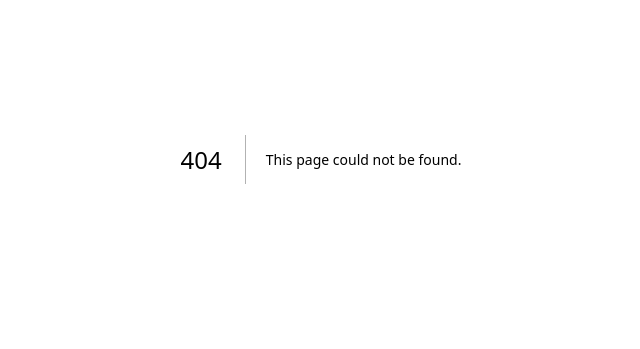
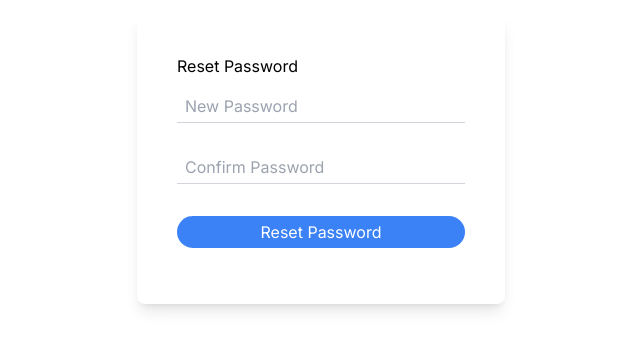
Before and after one commit to tarunapanwar/authentication-with--google, a Next.js app: page /resetPassword/1 in a window 1280 px wide. Before the commit this address had no page. Shown: the part 241-590 px from the top of the page, without its empty margins (319-959 px from the left). Built offline with nearby package versions, Linux system fonts and the light colour scheme.

Commit message:
reset password mail

```diff
--- a/package.json
+++ b/package.json
@@ -16,7 +16,8 @@
     "nodemailer": "^6.9.13",
     "react": "^18.3.1",
     "react-dom": "^18.3.1",
-    "tailwindcss": "^3.4.3"
+    "tailwindcss": "^3.4.3",
+    "uuid": "^9.0.1"
   },
   "scripts": {
     "dev": "next dev",
@@ -27,6 +28,7 @@
     "@types/node": "20.12.8",
     "@types/nodemailer": "^6.4.15",
     "@types/react": "18.3.1",
+    "@types/uuid": "^9.0.8",
     "typescript": "5.4.5"
   }
 }
--- /dev/null
+++ b/src/app/api/auth/forgotPassword/route.ts
@@ -0,0 +1,29 @@
+import { connect } from "../../../../dbConfig/dbConfig";
+import { NextRequest, NextResponse } from "next/server";
+import User from '../../../../models/userModels';
+import { v4 as uuidv4 } from 'uuid';
+import { sendEmail } from "@/utils/commonUtils";
+
+connect()
+
+export const POST = async (request: NextRequest) => {
+    const { email } = await request.json();
+
+    // check user exists or not
+    const user = await User.findOne({email});
+    if(user){
+        const passwordResetToken = uuidv4();
+        user.forgotPasswordToken = passwordResetToken;
+        await user.save();
+        const resetPasswordUrl = `${process.env.domain}/resetPassword/${passwordResetToken}`;
+        const res = await sendEmail({
+            email: email,
+            subject: "Password Reset Request",
+            text: `We received a request to reset your password for our app. Please click on the following link to reset your password: <a href="${resetPasswordUrl}">Reset Password</a>. If you did not request a password reset, please ignore this email.`,
+        });
+        return NextResponse.json({message: 'A password reset link has been sent to your email.', success: true})
+    }
+    else{
+        return NextResponse.json({error: 'User not found'}, {status: 400});
+    }
+}
--- /dev/null
+++ b/src/app/api/auth/resetPassword/route.ts
@@ -0,0 +1,34 @@
+import { NextRequest, NextResponse } from "next/server";
+import { connect } from "../../../../dbConfig/dbConfig";
+import User from "../../../../models/userModels";
+import bcrypt from 'bcryptjs';
+import { sendEmail } from "@/utils/commonUtils";
+
+connect();
+
+export const POST = async (req: NextRequest) => {
+    const { newPassword, token } = await req.json();
+    //const token = req.nextUrl.pathname.split('/').pop();
+    const user = await User.findOne({
+        forgotPasswordToken: token,
+        $or: [
+            { forgotPasswordTokenExpiry: { $gt: new Date() } },
+            { forgotPasswordTokenExpiry: null }
+        ]
+    });
+
+    if(user){
+        const salt = await bcrypt.genSalt(10);
+        const hashedPassword = await bcrypt.hash(newPassword, salt);
+
+        user.password = hashedPassword;
+        user.forgotPasswordToken = null;
+        user.forgotPasswordTokenExpiry = undefined;
+        await user.save();
+
+        const res = await sendEmail({ email: user.email, subject: 'Password reset successfully', text: 'Your password has been reset successfully' });
+        return NextResponse.json({ message: 'Your password reset successfully', success: true });
+    }else{
+        return NextResponse.json({ error: 'User not found' }, { status: 400 })
+    }
+}
--- a/src/app/api/users/signup/route.ts
+++ b/src/app/api/users/signup/route.ts
@@ -2,7 +2,6 @@ import { connect } from '@../../../src/dbConfig/dbConfig';
 import User from '@../../../src/models/userModels';
 import { NextRequest, NextResponse } from 'next/server';
 import bcrypt from 'bcryptjs';
-import nodemailer from 'nodemailer';
 import { sendEmail } from '@/utils/commonUtils';
 
 connect();
--- /dev/null
+++ b/src/app/forgotPassword/page.tsx
@@ -0,0 +1,58 @@
+"use client"
+import { IApiResponse } from "@/Interfaces/auth";
+import axios from "axios";
+import Link from "next/link";
+import router from "next/router";
+import React from "react";
+
+const ResetPassword = () =>{
+    const [data, setData] = React.useState<{email: string}>({email: ''});
+    const [loading, setLoading] = React.useState(false);
+
+    const handleSubmit = async (e: any) => {
+        e.preventDefault();
+        try{
+            setLoading(true);
+            const response = await axios.post<IApiResponse>('api/auth/forgotPassword', data);
+            if(response && response.data && response.data.success) router.push('/login');
+            else throw new Error("Failed to send reset password request");
+        }
+        catch(err){
+            throw new Error("Failed to send reset password request");
+        }
+        finally{
+            setLoading(false);
+        }
+    }
+
+    return(
+        <>
+            <div className="flex items-center justify-center h-screen">
+                <div className="flex items-center justify-center">
+                    <div className='w-400 p-10 shadow-lg rounded-lg'>
+                        <h1 className="card-title">Forgot Password</h1>
+                        <form className='flex flex-col items-center'>
+                            <input
+                                className="my-4 px-2 pb-1 border-b border-gray-300 w-full"
+                                type="text"
+                                name="email"
+                                placeholder="Email"
+                                value={data?.email}
+                                onChange={(e) => setData({...data, email: e.target.value})}
+                                required
+                            />
+                            <button onClick={handleSubmit} className="my-4 bg-blue-500 text-white cursor-pointer w-72 py-1 px-5 rounded-full mt-4" type="submit">Submit</button>
+                            <div className="text-xs pt-5">
+                                Remembered your password?{' '}
+                                <Link href="/login">
+                                    <button className="link">Sign in</button>
+                                </Link>
+                            </div>
+                        </form>
+                    </div>
+                </div>
+            </div>
+        </>
+    )
+}
+export default ResetPassword;
--- a/src/app/login/page.tsx
+++ b/src/app/login/page.tsx
@@ -127,7 +127,7 @@ const Login = () => {
                   <span className=" text-xs ml-2 text-gray-700">Remember me</span>
                 </label>
                 <div className="flex items-center">
-                  <div className="text-xs text-blue-700">Forgot password</div>
+                  <div onClick={() => router.push('/forgotPassword')} className="text-xs text-blue-700">Forgot password</div>
                 </div>
               </div>
               <button onClick={onSignin} className="my-4 bg-blue-500 text-white cursor-pointer w-24 py-1 px-5 rounded-full mt-4" type="submit">Sign in</button>
--- /dev/null
+++ b/src/app/resetPassword/[token]/page.tsx
@@ -0,0 +1,66 @@
+"use client"
+import { IApiResponse } from "@/Interfaces/auth";
+import axios from "axios";
+import router from "next/router";
+import React from "react";
+
+const ResetPassword = () =>{
+    const [data, setData] = React.useState<{newPassword: string, confirmPassword: string, token: string}>({
+        newPassword: '',
+        confirmPassword: '',
+        token: ''
+    });
+    const [loading, setLoading] = React.useState(false);
+
+    const handleSubmit = async (e: any) => {
+        e.preventDefault();
+        try{
+            setLoading(true);
+            debugger;
+            const token = window.location.href.split('/').pop();
+            const res = await axios.post<IApiResponse>('/api/auth/resetPassword', {...data, token: token});
+            if(res && res.data && res.data.success) router.push('/login');
+            else throw new Error('Failed to reset password');
+        }
+        catch(err){
+            throw new Error("Failed to reset password");
+        }
+        finally{
+            setLoading(false);
+        }
+    }
+
+    return(
+        <>
+            <div className="flex items-center justify-center h-screen">
+                <div className="flex items-center justify-center">
+                    <div className='w-400 p-10 shadow-lg rounded-lg'>
+                        <h1 className="card-title">Reset Password</h1>
+                        <form className='flex flex-col items-center'>
+                            <input
+                                className="my-4 px-2 pb-1 border-b border-gray-300 w-full"
+                                type="text"
+                                name="newPassword"
+                                placeholder="New Password"
+                                value={data?.newPassword}
+                                onChange={(e) => setData({...data, newPassword: e.target.value})}
+                                required
+                            />
+                            <input
+                                className="my-4 px-2 pb-1 border-b border-gray-300 w-full"
+                                type="text"
+                                name="confirmPassword"
+                                placeholder="Confirm Password"
+                                value={data?.confirmPassword}
+                                onChange={(e) => setData({...data, confirmPassword: e.target.value})}
+                                required
+                            />
+                            <button onClick={handleSubmit} className="my-4 bg-blue-500 text-white cursor-pointer w-72 py-1 px-5 rounded-full mt-4" type="submit">Reset Password</button>
+                        </form>
+                    </div>
+                </div>
+            </div>
+        </>
+    )
+}
+export default ResetPassword;
```
Also changed, not shown: 1 other file (tests, documents, lock files or other folders).
